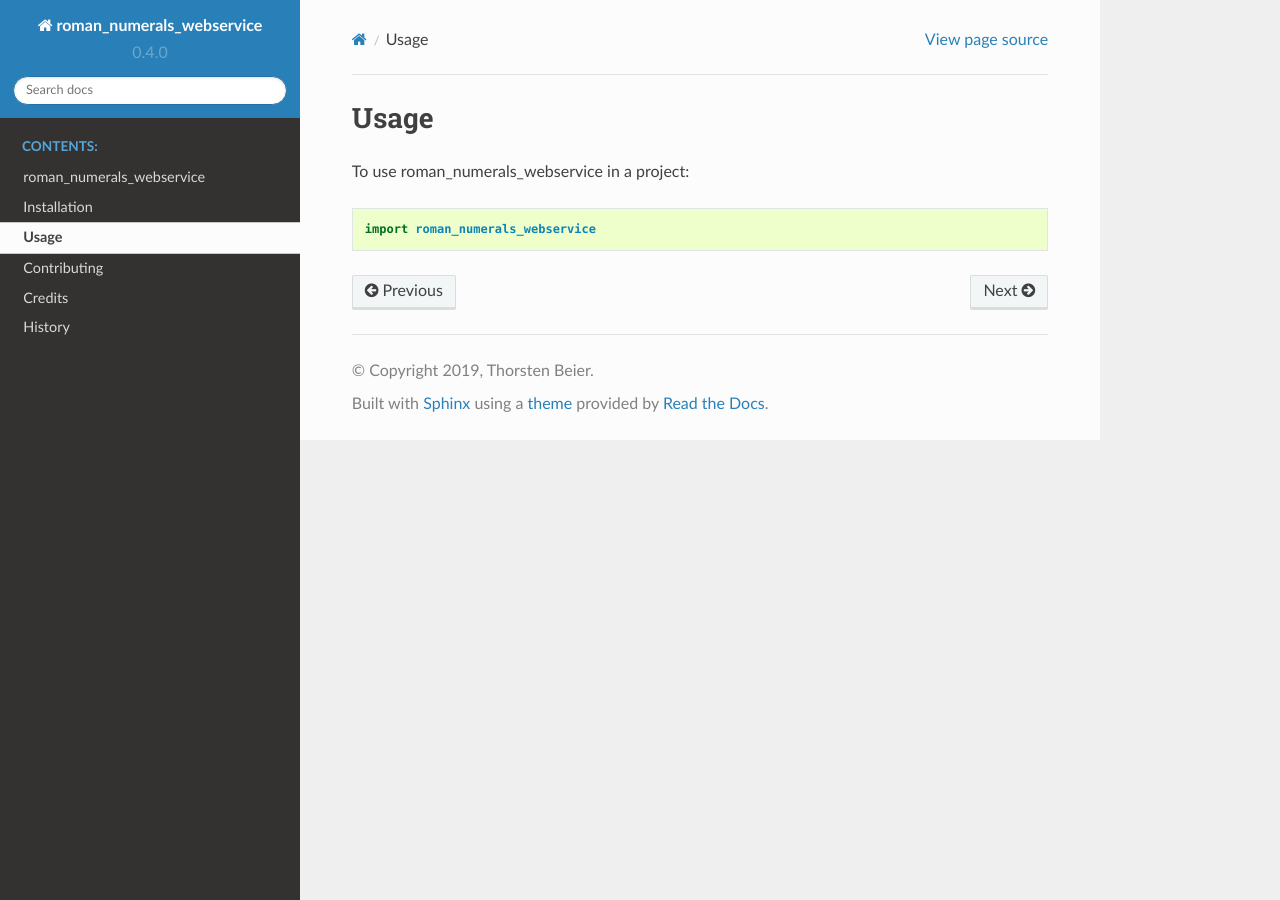
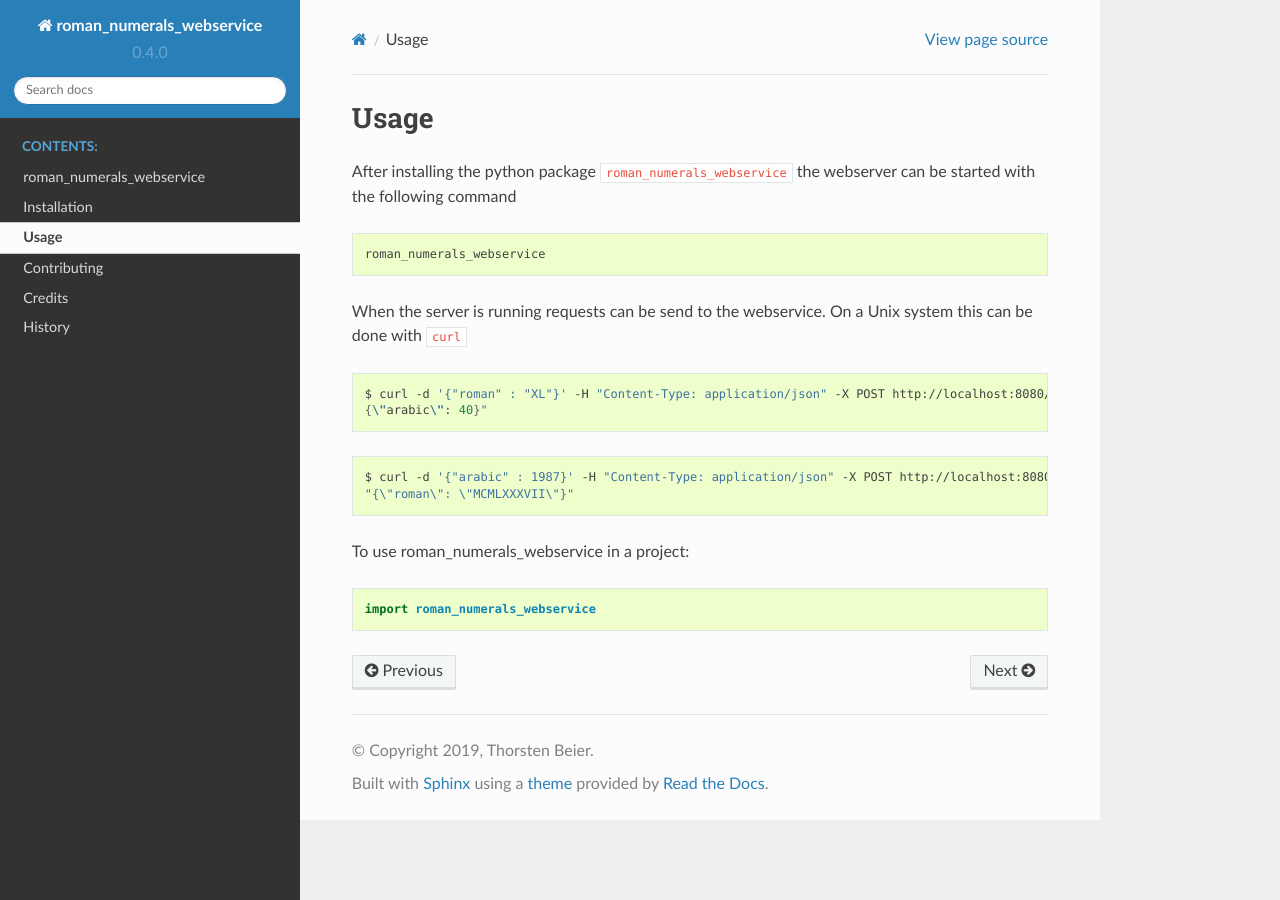
Before and after one commit to DerThorsten/roman_numerals_webservice, a Sphinx documentation site: the page built from docs/usage.rst, in a window 1280 px wide. Built offline with Sphinx 7.4.7 and the Read the Docs theme 2.0.0, drawn with Linux system fonts in a browser that asks for light colours; pages that are not in the unit, such as notebooks, are missing from menus.

Commit message:
changed apidoc

```diff
--- a/docs/conf.py
+++ b/docs/conf.py
@@ -25,6 +25,13 @@ sys.path.insert(0, os.path.abspath('..'))
 
 import roman_numerals_webservice
 
+
+on_rtd  = os.environ.get('READTHEDOCS', None) == 'True'
+
+if on_rtd:
+    this_dir = os.path.dirname(__file__)
+    root_dir = os.path.join(this_dir,'..')
+    subprocess.call('sphinx-apidoc -o docs/ roman_numerals_webservice', shell=True, cwd=root_dir)
 # -- General configuration ---------------------------------------------
 
 # If your documentation needs a minimal Sphinx version, state it here.
--- a/docs/usage.rst
+++ b/docs/usage.rst
@@ -2,6 +2,27 @@
 Usage
 =====
 
+After installing the python package :code:`roman_numerals_webservice`
+the webserver can be started with the following command
+
+.. code-block:: shell
+
+    roman_numerals_webservice
+
+When the server is running requests can be send to the webservice.
+On a Unix system this can be done with :code:`curl`
+
+.. code-block:: shell
+
+    $ curl -d '{"roman" : "XL"}' -H "Content-Type: application/json" -X POST http://localhost:8080/roman_to_arabic
+    {\"arabic\": 40}"
+
+.. code-block:: shell
+
+    $ curl -d '{"arabic" : 1987}' -H "Content-Type: application/json" -X POST http://localhost:8080/arabic_to_roman
+    "{\"roman\": \"MCMLXXXVII\"}"
+
+
 To use roman_numerals_webservice in a project::
 
     import roman_numerals_webservice
```
